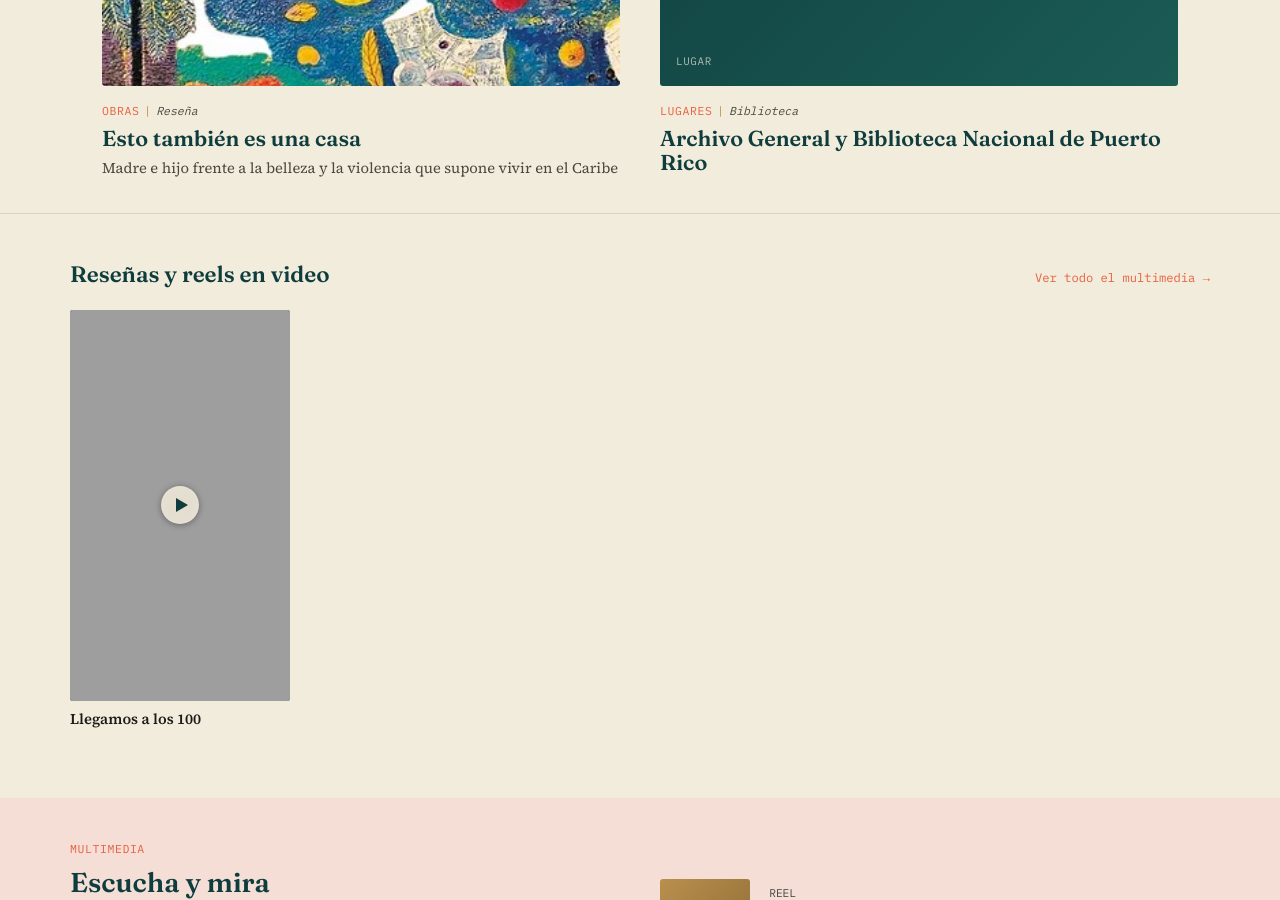
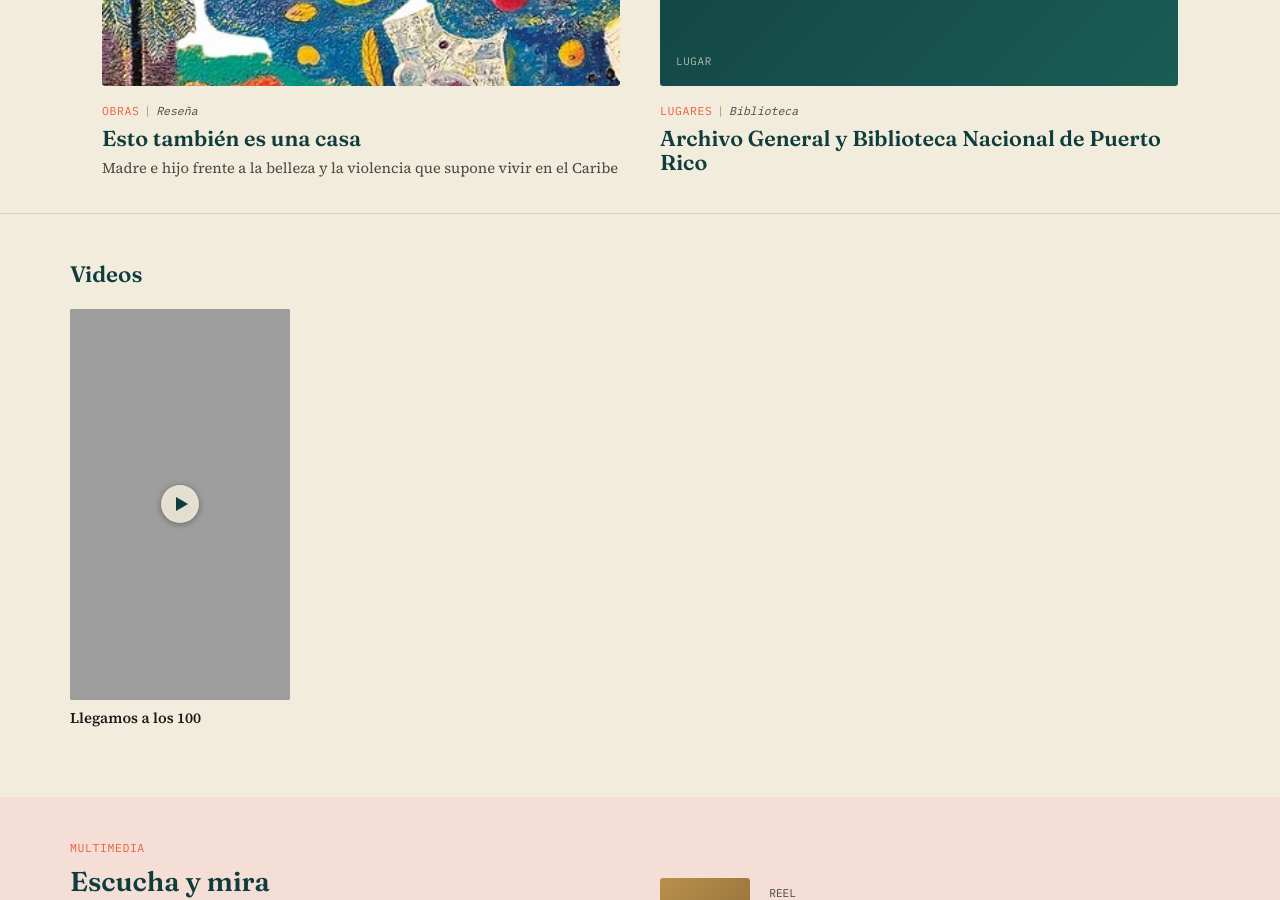
Before and after one commit to rgjanet/archipielago, a Jekyll site: the page built from index.html, in a window 1280 px wide and 900 px high, scrolled down 1365 px. Built offline with Jekyll 4.4.1, drawn with Linux system fonts in a browser that asks for light colours.

Commit message:
Add files via upload

```diff
--- a/_includes/home-videocarousel.html
+++ b/_includes/home-videocarousel.html
@@ -4,8 +4,7 @@
   {% assign video_reviews = vc_reviews_only | concat: vc_reels_only %}
   {% if video_reviews.size > 0 %}
   <div class="vc-heading">
-    <h2>{{ include.heading | default: "Reseñas y reels en video" }}</h2>
-    <a href="{{ '/multimedia/' | relative_url }}">Ver todo el multimedia →</a>
+    <h2>{{ include.heading | default: "Videos" }}</h2>
   </div>
   <div class="video-carousel">
     {% for v in video_reviews %}
```
